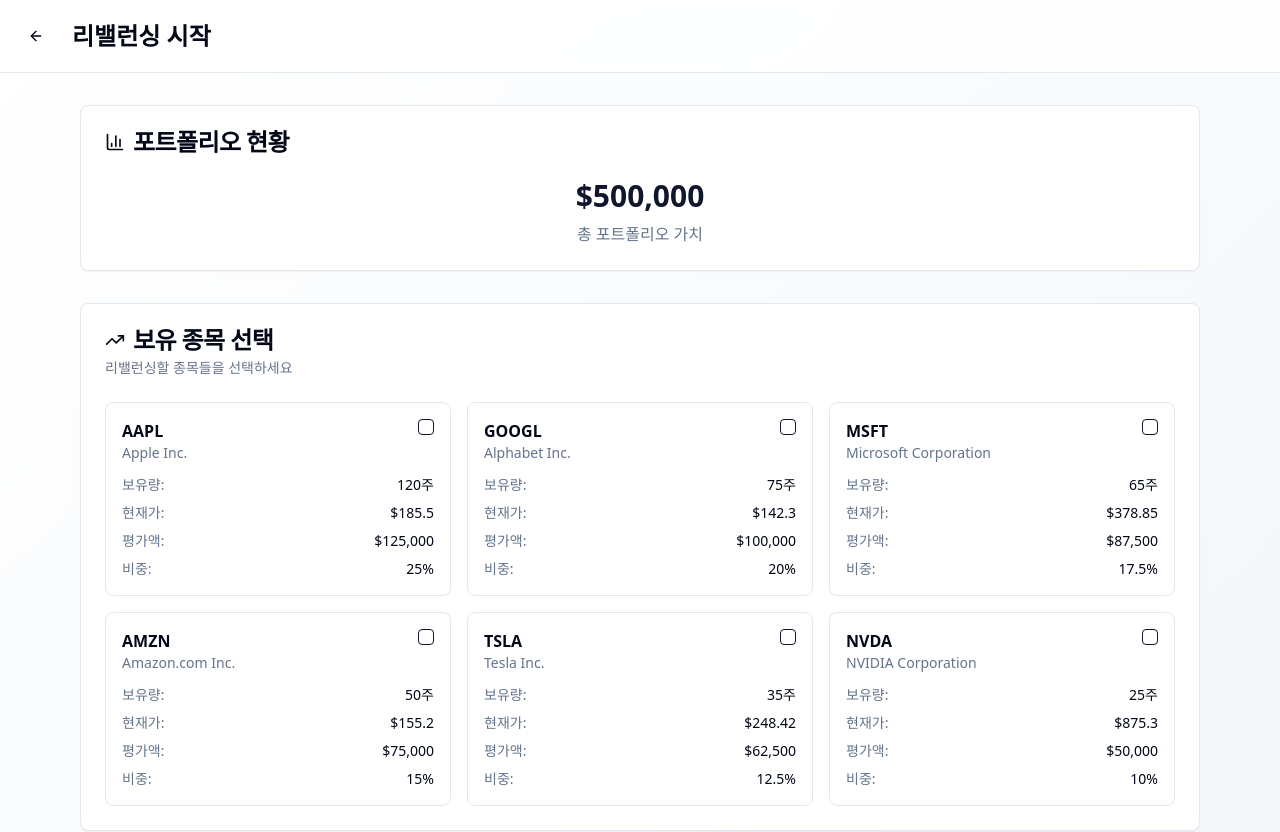
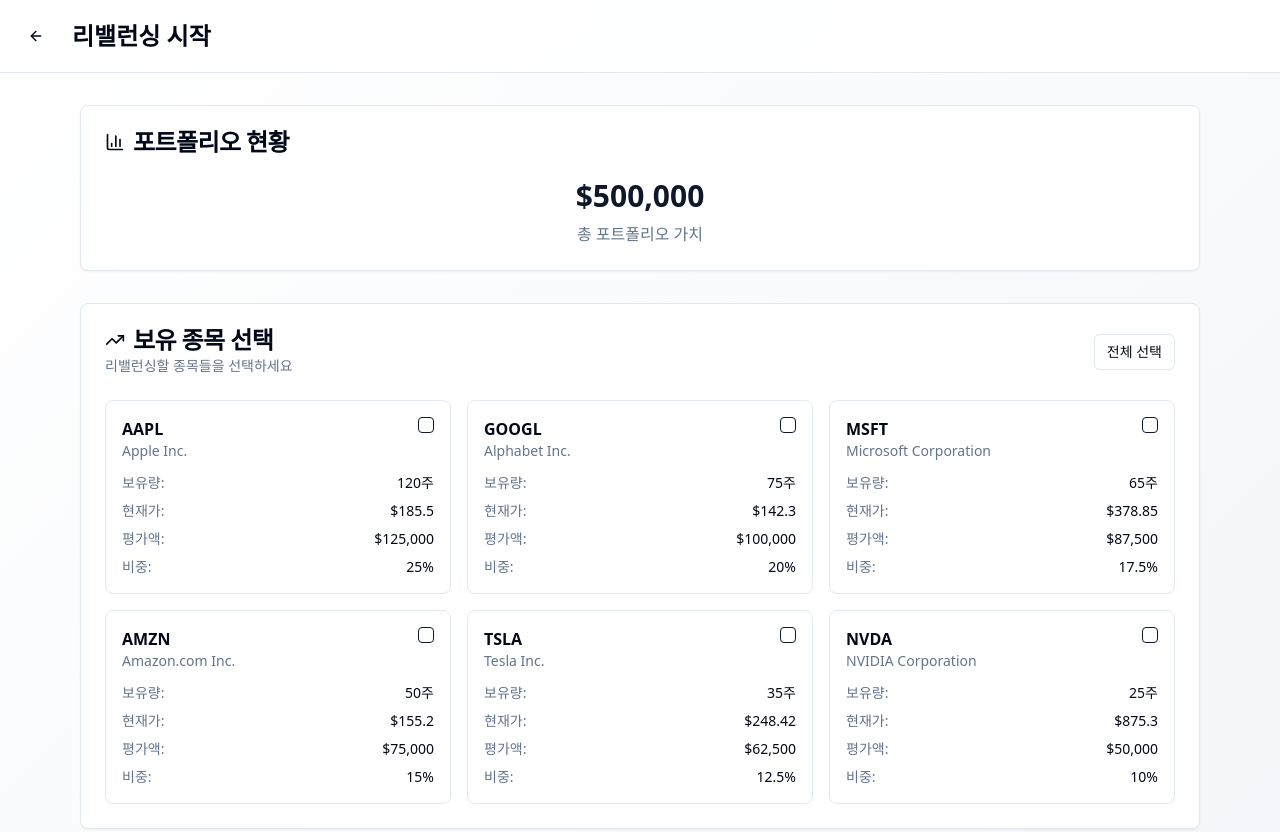
Before and after one commit to kakaopaysec-rebalace-team/spec2code-forge, a React (Vite) app: page /rebalancing in a window 1280 px wide. Shown: the top 832 px of the page. Built offline with nearby package versions, Linux system fonts and the light colour scheme.

Commit message:
Add select all functionality

```diff
--- a/src/pages/Rebalancing.tsx
+++ b/src/pages/Rebalancing.tsx
@@ -140,6 +140,18 @@ const Rebalancing = () => {
     setSelectedStrategy(strategyId);
   };
 
+  const handleSelectAllHoldings = () => {
+    if (selectedHoldings.length === holdings.length) {
+      // 전체 해제
+      setSelectedHoldings([]);
+    } else {
+      // 전체 선택
+      setSelectedHoldings(holdings.map(holding => holding.id));
+    }
+  };
+
+  const isAllSelected = selectedHoldings.length === holdings.length;
+
   const handleStartRebalancing = () => {
     if (selectedHoldings.length === 0) {
       toast({
@@ -213,13 +225,24 @@ const Rebalancing = () => {
           {/* Holdings Selection */}
           <Card>
             <CardHeader>
+              <div className="flex items-center justify-between">
+                <div>
                   <CardTitle className="flex items-center gap-2">
                     <TrendingUp className="h-5 w-5" />
                     보유 종목 선택
                   </CardTitle>
-              <p className="text-sm text-muted-foreground">
+                  <p className="text-sm text-muted-foreground mt-1">
                     리밸런싱할 종목들을 선택하세요
                   </p>
+                </div>
+                <Button
+                  variant="outline"
+                  size="sm"
+                  onClick={handleSelectAllHoldings}
+                >
+                  {isAllSelected ? '전체 해제' : '전체 선택'}
+                </Button>
+              </div>
             </CardHeader>
             <CardContent>
               <div className="grid md:grid-cols-2 lg:grid-cols-3 gap-4">
```
Lines whose indentation alone changed are shown as unchanged.
